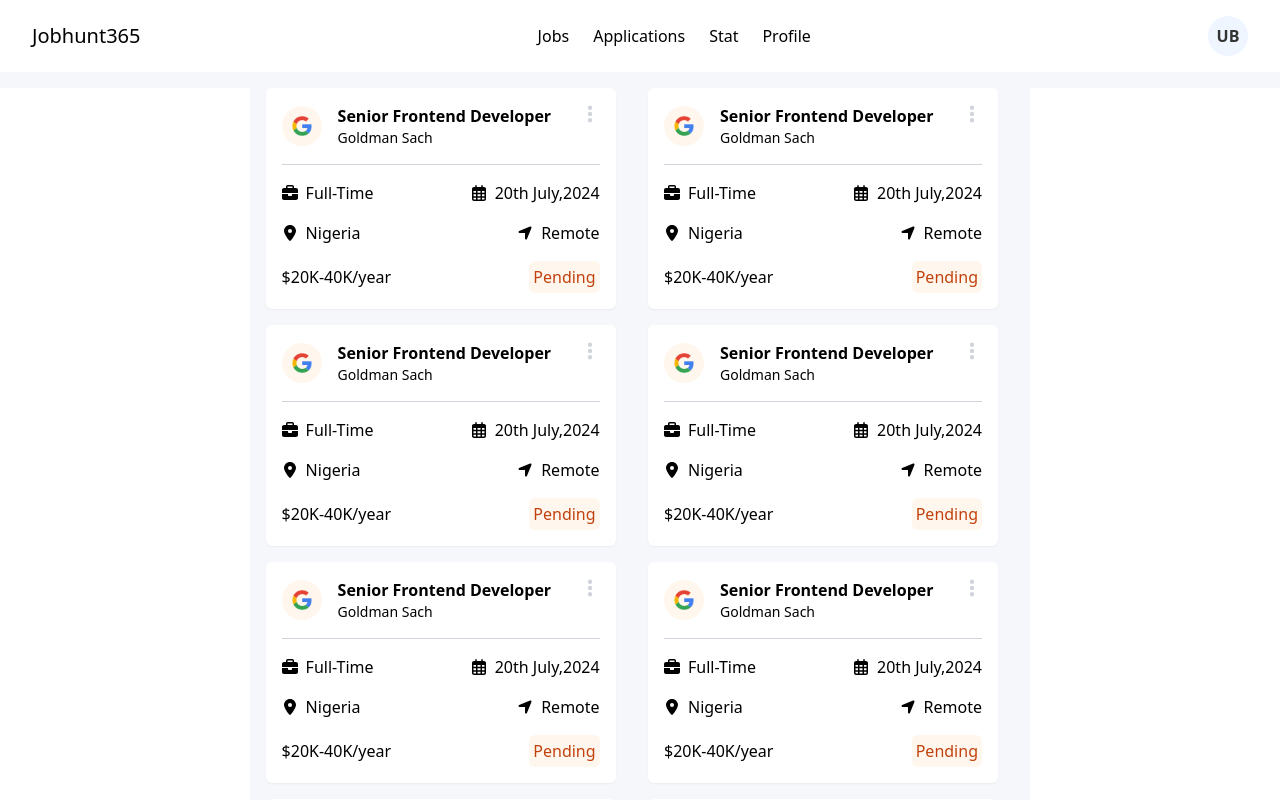
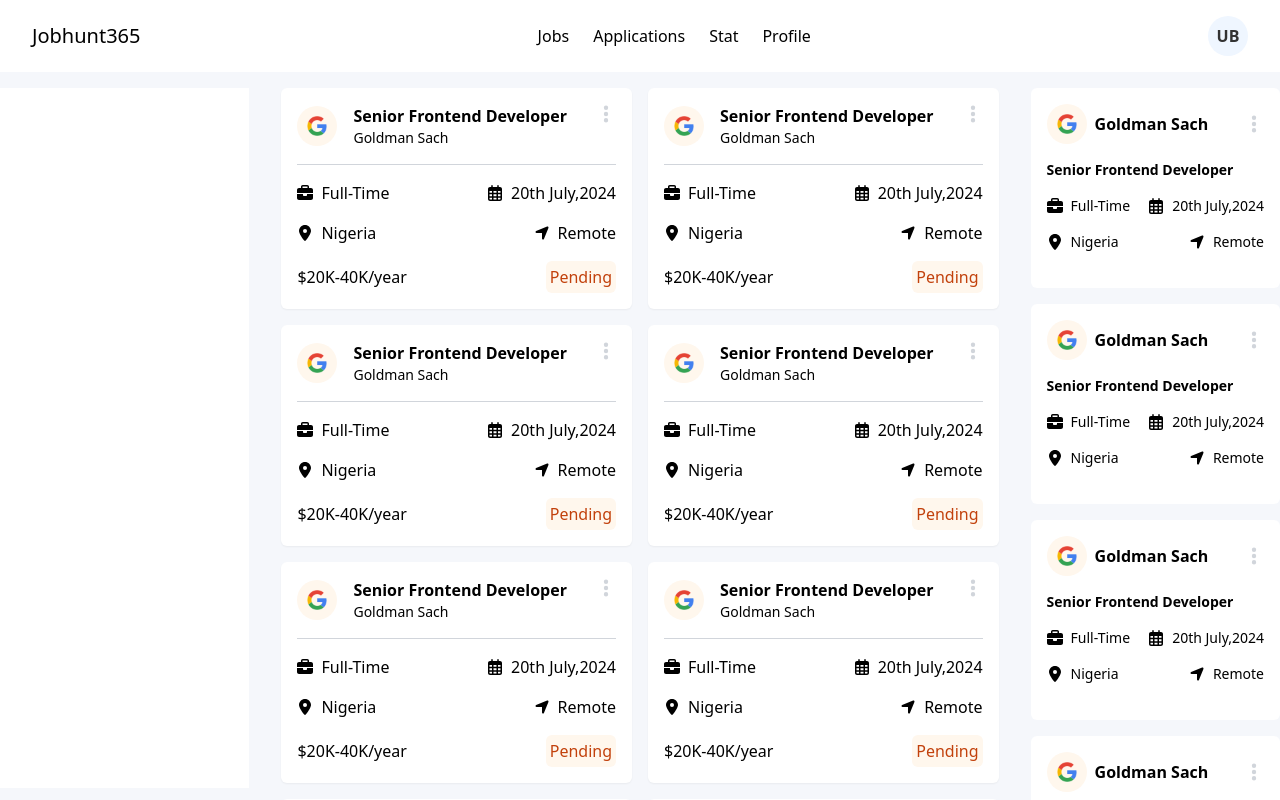
Before and after one commit to Deevyne99/jobHunt365, a React (Vite) app in the folder Jobhunt365/: page /jobs in a window 1280 px wide. Shown: the top 800 px of the page. Built offline with nearby package versions, Linux system fonts and the light colour scheme.

Commit message:
Build: Added suggestedJob component

```diff
--- a/Jobhunt365/src/Components/ReuseableComponets/JobCard/JobCard.tsx
+++ b/Jobhunt365/src/Components/ReuseableComponets/JobCard/JobCard.tsx
@@ -10,7 +10,7 @@
 
 const JobCard = () => {
   return (
-    <div className='flex flex-col bg-white p-4 w-[350px] max-w-[400px]  rounded-md shadow-sm'>
+    <div className='flex flex-col bg-white p-4 w-full max-w-[400px]  rounded-md shadow-sm'>
       <div className='flex justify-between items-start border-b border-b-gray-100 pb-4'>
         <div className='flex items-center gap-4 w-full'>
           <LogoComponent company='zoogle' imageUrl={google} />
--- /dev/null
+++ b/Jobhunt365/src/Components/ReuseableComponets/miniJobCard/SuggestedJob.tsx
@@ -0,0 +1,61 @@
+import LogoComponent from '../LogoComponent/LogoComponent'
+import google from '../../../assets/google.png'
+import {
+  FaEllipsisVertical,
+  FaLocationDot,
+  FaLocationArrow,
+  FaBriefcase,
+  FaRegCalendarDays,
+} from 'react-icons/fa6'
+const SuggestedJob = () => {
+  return (
+    <div className='flex flex-col w-full bg-white h-[200px] p-4 rounded-md'>
+      <div className='flex justify-between items-center'>
+        <div className='flex items-center gap-2 w-full'>
+          <LogoComponent company='zoogle' imageUrl={google} />
+          <h1 className='text-md font-bold'>Goldman Sach</h1>
+        </div>
+        <button>
+          <FaEllipsisVertical className='text-gray-100 text-xl' />
+        </button>
+      </div>
+      <div className='flex flex-col mt-4'>
+        <h2 className='font-bold text-sm  max-w-[270px]'>
+          Senior Frontend Developer
+        </h2>
+      </div>
+      <div className='flex items-center mt-4 justify-between'>
+        <div className='flex gap-2 items-center'>
+          <div>
+            <FaBriefcase />
+          </div>
+          <p className='text-sm'>Full-Time</p>
+        </div>
+
+        <div className='flex gap-2 items-center'>
+          <div>
+            <FaRegCalendarDays />
+          </div>
+          <p className='text-sm'>20th July,2024</p>
+        </div>
+      </div>
+
+      <div className='flex items-center mt-4 justify-between '>
+        <div className='flex gap-2 items-center  '>
+          <div>
+            <FaLocationDot />
+          </div>
+          <p className='text-sm'>Nigeria</p>
+        </div>
+        <div className='flex gap-2 items-center'>
+          <div>
+            <FaLocationArrow />
+          </div>
+          <p className='text-sm'>Remote</p>
+        </div>
+      </div>
+    </div>
+  )
+}
+
+export default SuggestedJob
--- a/Jobhunt365/src/pages/dashboard/Jobs.tsx
+++ b/Jobhunt365/src/pages/dashboard/Jobs.tsx
@@ -1,5 +1,6 @@
 import JobCard from '../../Components/ReuseableComponets/JobCard/JobCard'
 import Navigation from '../../Components/ReuseableComponets/Navigation/Navigation'
+import SuggestedJob from '../../Components/ReuseableComponets/miniJobCard/SuggestedJob'
 
 // import React from 'react'
 
@@ -9,9 +10,9 @@
       <div>
         <Navigation />
       </div>
-      <div className='flex gap-4 '>
-        <div className='flex w-[20%] bg-white mt-4'></div>
-        <div className='mt-4 w-[60%]  2xl:ml-4  grid 2xl:grid-cols-4 lg:grid-cols-2 gap-4 justify-center items-center '>
+      <div className='flex w-full  '>
+        <div className='flex  w-[20%] bg-white mt-4 h-[700px]'></div>
+        <div className='mt-4 w-[60%]  grid 2xl:grid-cols-3 lg:grid-cols-2 gap-4 justify-center items-center mx-4 px-4 '>
           <JobCard />
           <JobCard />
           <JobCard />
@@ -21,7 +22,13 @@
           <JobCard />
           <JobCard />
         </div>
-        <div className=' flex w-[20%] bg-white ml-auto mt-4'></div>
+
+        <div className=' flex  flex-col gap-4 w-[20%]  ml-auto mt-4'>
+          <SuggestedJob />
+          <SuggestedJob />
+          <SuggestedJob />
+          <SuggestedJob />
+        </div>
       </div>
     </div>
   )
--- a/Jobhunt365/tailwind.config.js
+++ b/Jobhunt365/tailwind.config.js
@@ -7,6 +7,7 @@
       'gray-100': '#d1d5db',
       'light-blue': '#2563eb',
       white: '#fff',
+      red: '#f87171',
     },
   },
   plugins: [],
```
